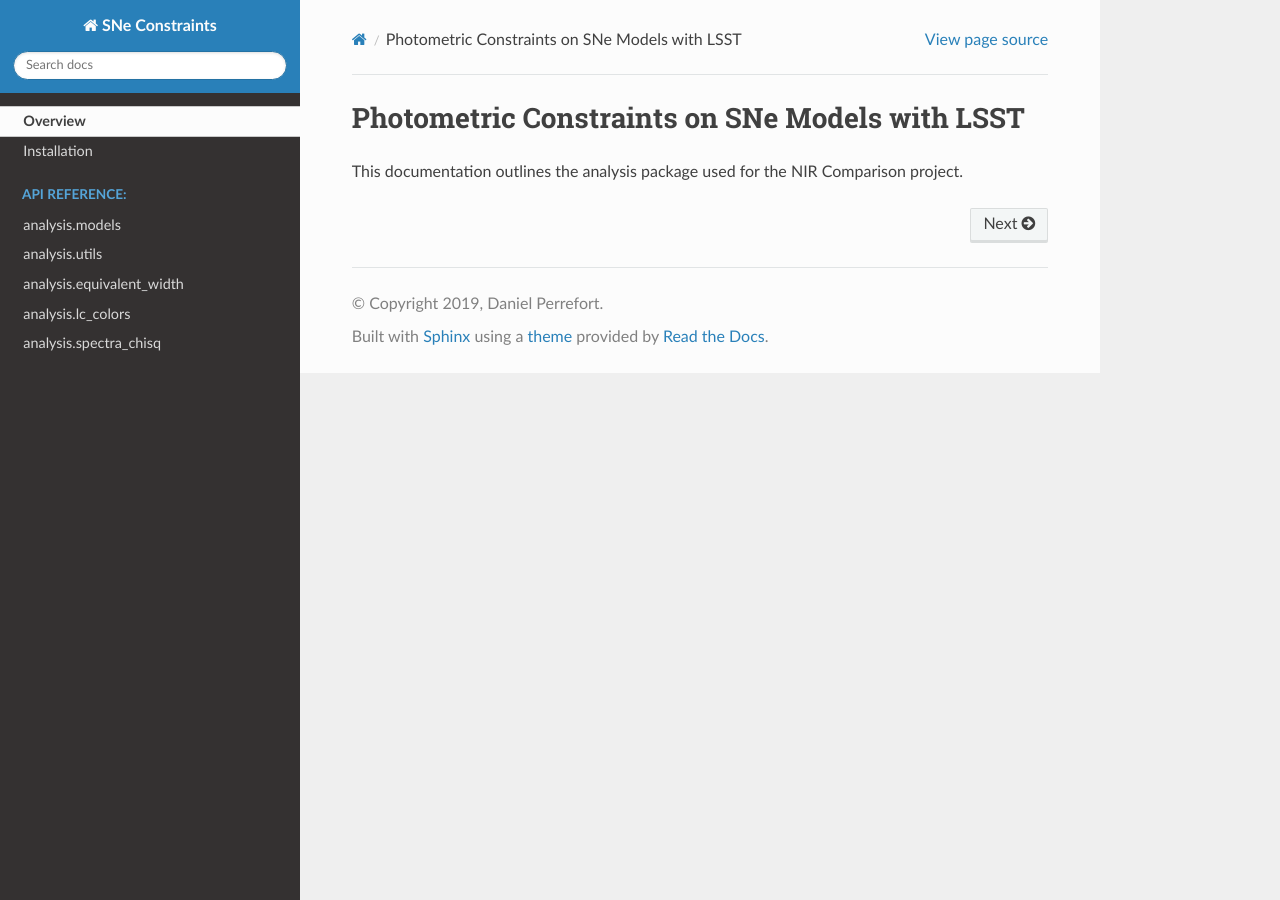
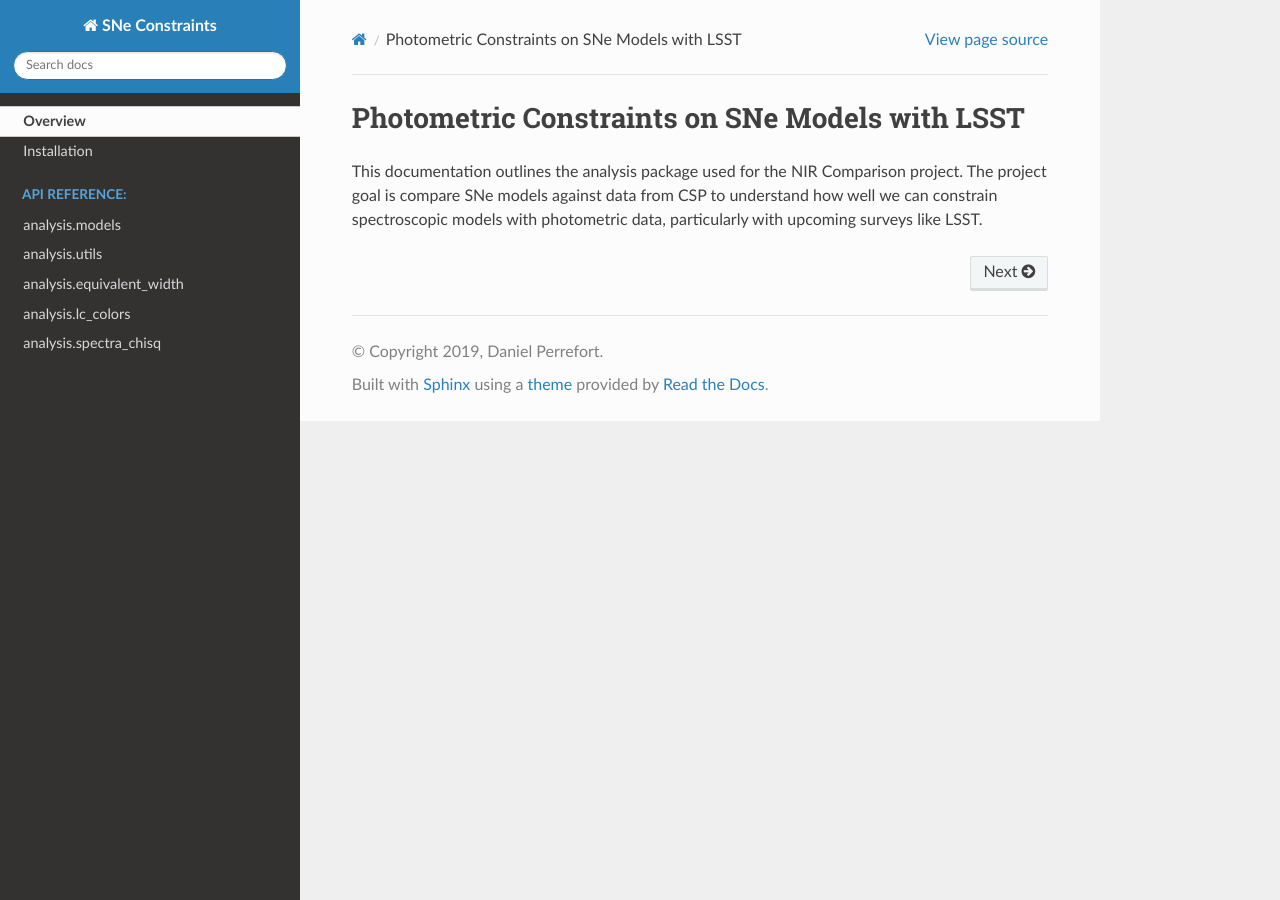
Before and after one commit to mwvgroup/csp-cmfgen, a Sphinx documentation site: the page built from docs/source/index.rst, in a window 1280 px wide. Built offline with Sphinx 7.4.7 and the Read the Docs theme 2.0.0, drawn with Linux system fonts in a browser that asks for light colours.

Commit message:
General text updates

```diff
--- a/docs/source/index.rst
+++ b/docs/source/index.rst
@@ -7,7 +7,9 @@ Photometric Constraints on SNe Models with LSST
 ===============================================
 
 This documentation outlines the analysis package used for the NIR Comparison
-project.
+project. The project goal is compare SNe models against data from CSP to
+understand how well we can constrain spectroscopic models with photometric
+data, particularly with upcoming surveys like LSST.
 
 .. toctree::
    :hidden:
--- a/docs/source/installation.rst
+++ b/docs/source/installation.rst
@@ -10,7 +10,7 @@ or by using ``git``:
    git clone https://github.com/mwvgroup/nir-comparison/
 
 Dependencies for the analysis package in addition to the package itself
-can then be installed  by running
+can then be installed by running
 
 .. code:: bash
 
```
Also changed, not shown: other parts of docs/source/installation.rst (+1 -1 lines).
